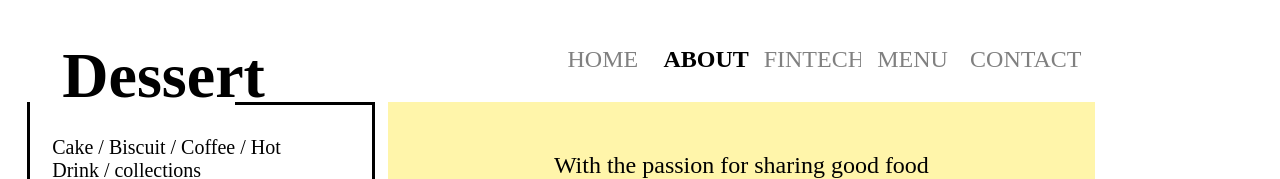
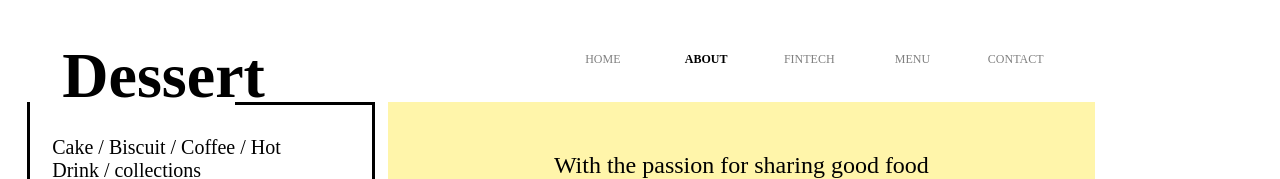
Before and after one commit to chiaching/uidd2017_dessert_about, a plain HTML site: page index.html in a window 1280 px wide. Shown: the top 179 px of the page. Drawn offline with Linux system fonts and the light colour scheme.

Commit message:
font size

```diff
--- a/index.html
+++ b/index.html
@@ -100,7 +100,7 @@
 
     .slecetbtns{
     font-family:"adobe-song-std";
-    font-size:3vmin;
+    font-size:1.5vh;
     width:19%;
     height:70%;
     border:none;
```
